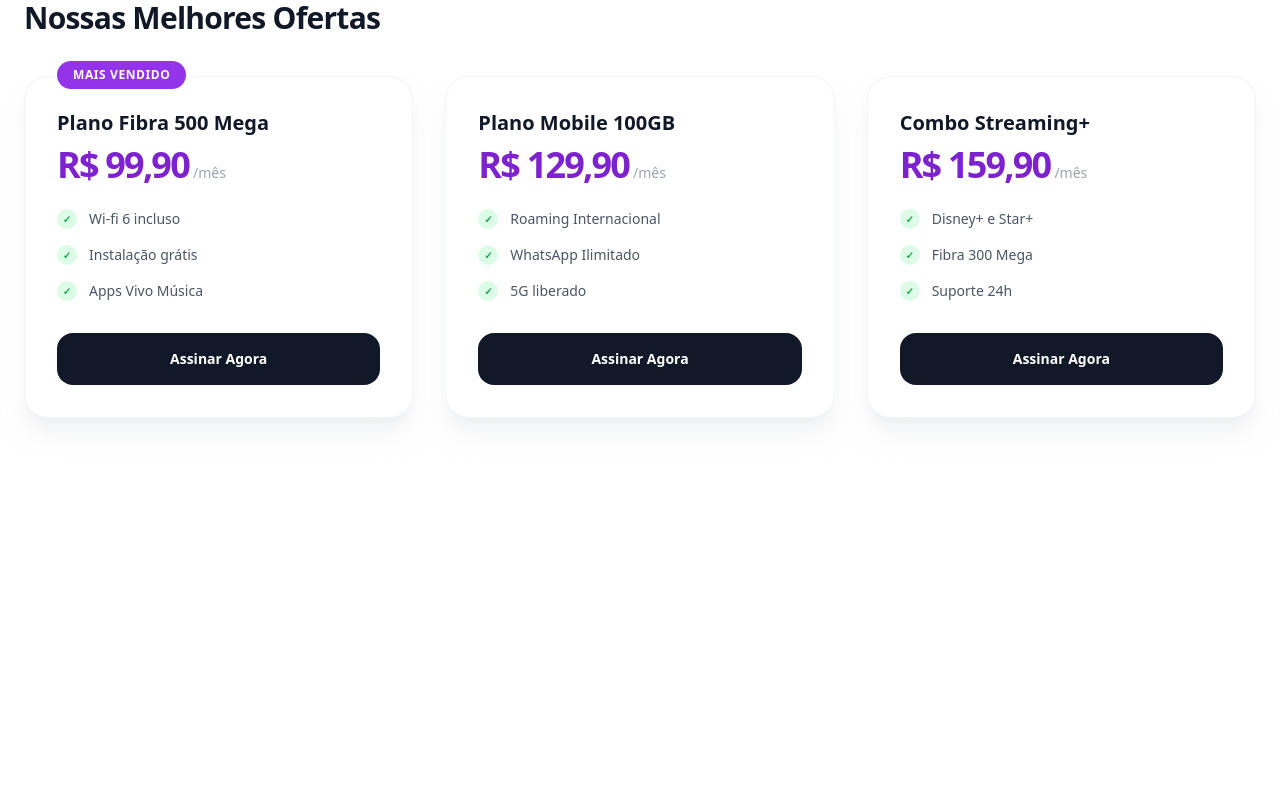
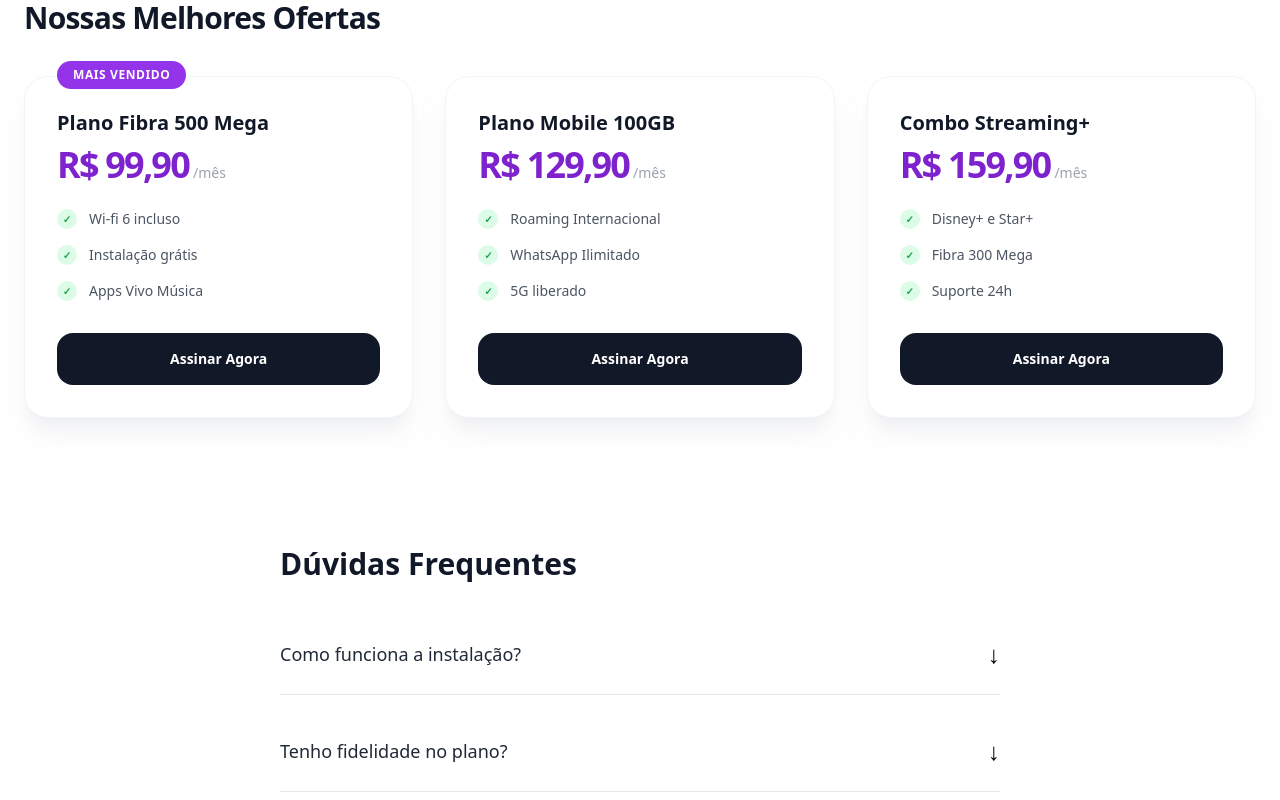
Before and after one commit to AdrianoPno/project-nexus, a Next.js app: page / in a window 1280 px wide. Shown: the part 424-1224 px from the top of the page. Before the commit the page ends 906 px from the top, so only its background shows below. Built offline with nearby package versions, Linux system fonts and the light colour scheme.

Commit message:
feat(PN-0003): implement interactive FAQ Accordion component

```diff
--- a/src/app/page.tsx
+++ b/src/app/page.tsx
@@ -56,6 +56,25 @@ const mockPageData: CMSPageData = {
         ],
       },
     },
+    {
+      id: "faq-001",
+      resourceType: "faq-accordion",
+      props: {
+        title: "Dúvidas Frequentes",
+        items: [
+          {
+            question: "Como funciona a instalação?",
+            answer:
+              "Nossa equipe entra em contato em até 24h após a compra para agendar a visita técnica.",
+          },
+          {
+            question: "Tenho fidelidade no plano?",
+            answer:
+              "Os planos de fibra possuem fidelidade de 12 meses com benefícios exclusivos.",
+          },
+        ],
+      },
+    },
   ],
 };
 
--- a/src/components/cms/CMSManager.tsx
+++ b/src/components/cms/CMSManager.tsx
@@ -5,11 +5,13 @@ import {
 } from "@/interfaces/cms.interface";
 import { HeroBanner } from "./HeroBanner";
 import { OfferGrid } from "./OfferGrid";
+import { FAQAccordion } from "./FAQAccordion";
 
 // Registro de componentes reais
 const COMPONENTS_MAP: Record<CMSComponentType, React.FC<any>> = {
   "hero-banner": HeroBanner,
   "offer-grid": OfferGrid,
+  "faq-accordion": FAQAccordion,
 };
 
 export const CMSManager = ({
@@ -29,7 +31,6 @@ export const CMSManager = ({
           return null;
         }
 
-        // Passamos o ID e desestruturamos as props que vêm do CMS
         return <Component key={component.id} {...component.props} />;
       })}
     </>
--- /dev/null
+++ b/src/components/cms/FAQAccordion.tsx
@@ -0,0 +1,45 @@
+"use client";
+import { useState } from "react";
+import { FAQProps } from "@/interfaces/cms.interface";
+
+export const FAQAccordion = ({ title, items }: FAQProps) => {
+  const [openIndex, setOpenIndex] = useState<number | null>(null);
+
+  const toggle = (index: number) => {
+    setOpenIndex(openIndex === index ? null : index);
+  };
+
+  return (
+    <section className="max-w-3xl mx-auto py-16 px-6">
+      {title && (
+        <h2 className="text-3xl font-bold mb-8 text-gray-900">{title}</h2>
+      )}
+
+      <div className="space-y-4">
+        {items?.map((item, index) => (
+          <div key={index} className="border-b border-gray-200">
+            <button
+              onClick={() => toggle(index)}
+              className="w-full py-6 flex justify-between items-center text-left hover:text-purple-600 transition-colors"
+            >
+              <span className="text-lg font-medium text-gray-800">
+                {item.question}
+              </span>
+              <span
+                className={`text-2xl transition-transform ${openIndex === index ? "rotate-180" : ""}`}
+              >
+                ↓
+              </span>
+            </button>
+
+            {openIndex === index && (
+              <div className="pb-6 text-gray-600 leading-relaxed animate-in fade-in slide-in-from-top-2">
+                {item.answer}
+              </div>
+            )}
+          </div>
+        ))}
+      </div>
+    </section>
+  );
+};
```
Also changed, not shown: src/interfaces/cms.interface.ts (+11 -1 lines).
